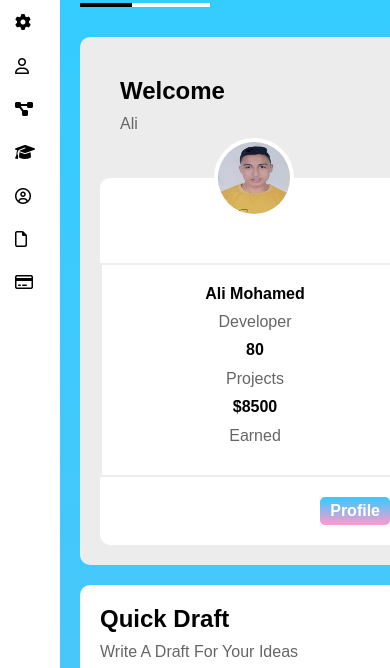
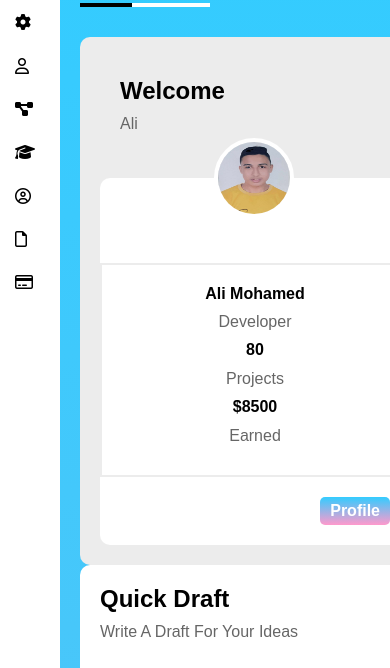
Before and after one commit to Ali-mohamed10/Dashboard, a plain HTML site: page index.html in a window 390 px wide. Shown: the part 140-808 px from the top of the page. Drawn offline with Linux system fonts and the light colour scheme.

Commit message:
Update template-4.css

```diff
--- a/css_file/template-4.css
+++ b/css_file/template-4.css
@@ -258,7 +258,7 @@ header .notification img {
 }
 @media (max-width: 767px) {
     .dashboard {
-        grid-template-columns: repeat(auto-fill, minmax(350px, 1fr));
+        display: block;
     }
 }
 .dashboard > div {
```
